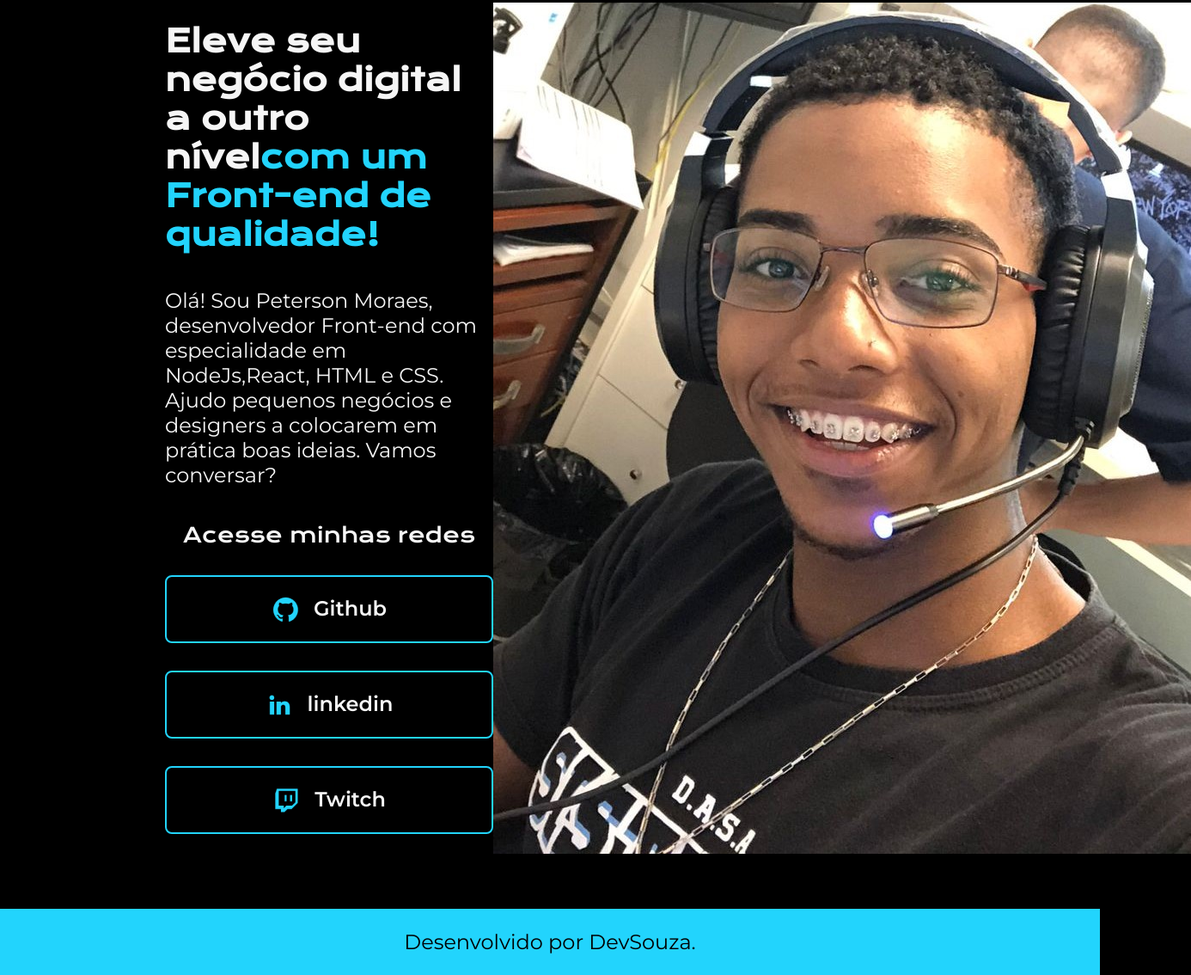
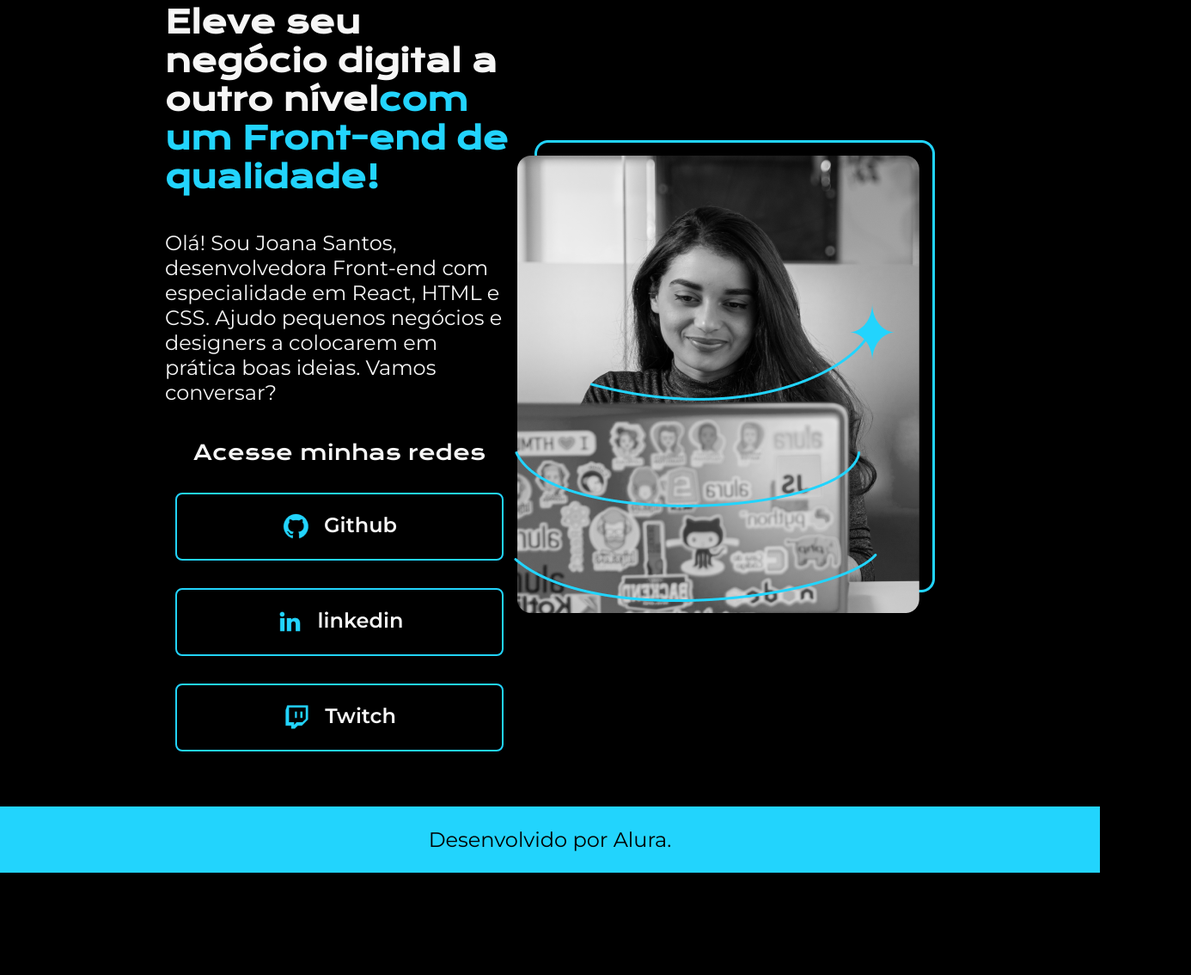
Before and after one commit to DevSouza05/My-Portfolio, a plain HTML site: page index.html in a window 1280 px wide. Shown: the part 116-1250 px from the top of the page at 86% size, 1386 px wide, since content can reach past the window. After the commit the page ends 1131 px from the top, so only its background shows below. Drawn offline with nearby package versions, Linux system fonts and the light colour scheme.

Commit message:
update in readme

```diff
--- a/index.html
+++ b/index.html
@@ -21,31 +21,31 @@
             <h1 class="apresentacao__conteudo__titulo">Eleve seu negócio digital a outro nível<strong
             class="titulo-destaque">com um Front-end de qualidade!
             </strong></h1>
-            <p class="apresentacao__conteudo__texto">Olá! Sou Peterson Moraes, desenvolvedor
-            Front-end com especialidade em NodeJs,React, HTML e
+            <p class="apresentacao__conteudo__texto">Olá! Sou Joana Santos, desenvolvedora
+            Front-end com especialidade em React, HTML e
             CSS. Ajudo pequenos negócios e designers a
             colocarem em prática boas ideias. Vamos
             conversar?</p>
             <div class="apresentacao__links">
                 <h2 class="apresentacao__links__subtitulo">Acesse minhas redes</h2>
-                <a class="apresentacao__links__link" href="https://github.com/DevSouza05">
+                <a class="apresentacao__links__link" href="https://github.com/rafaballerini">
                     <img src="./assets/github.png">
                     Github
                 </a>
-                <a class="apresentacao__links__link" href="https://www.linkedin.com/feed/">
+                <a class="apresentacao__links__link" href="https://linkedin.com/in/rafaellaballerini">
                     <img src="./assets/linkedin.png">
                     linkedin
                 </a>
-                <a class="apresentacao__links__link" href="">
+                <a class="apresentacao__links__link" href="https://twitch.tv/guilimadev">
                     <img src="./assets/twitch.png">
                     Twitch
                 </a>
             </div>
         </section>
-        <img src="./assets/WhatsApp Image 2024-01-21 at 17.25.43 eesa.jpeg" class="photo" alt="Foto da Peterson Moraes programando">
+        <img src="./assets/Imagem.png" alt="Foto da Joana Santos programando">
     </main>
     <footer class="rodape">
-        <p>Desenvolvido por DevSouza.</p>
+        <p>Desenvolvido por Alura.</p>
     </footer>
 </body>
 
```
Also changed, not shown: 1 other file.
